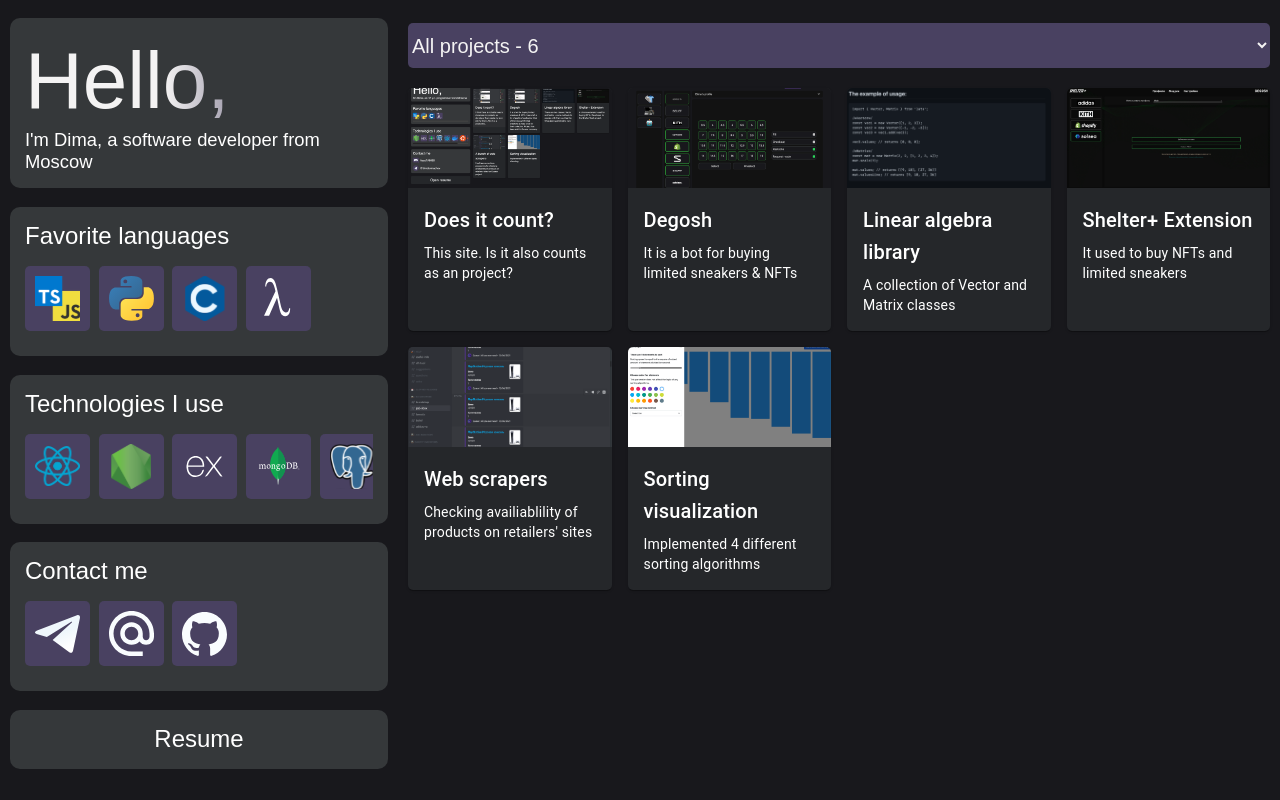
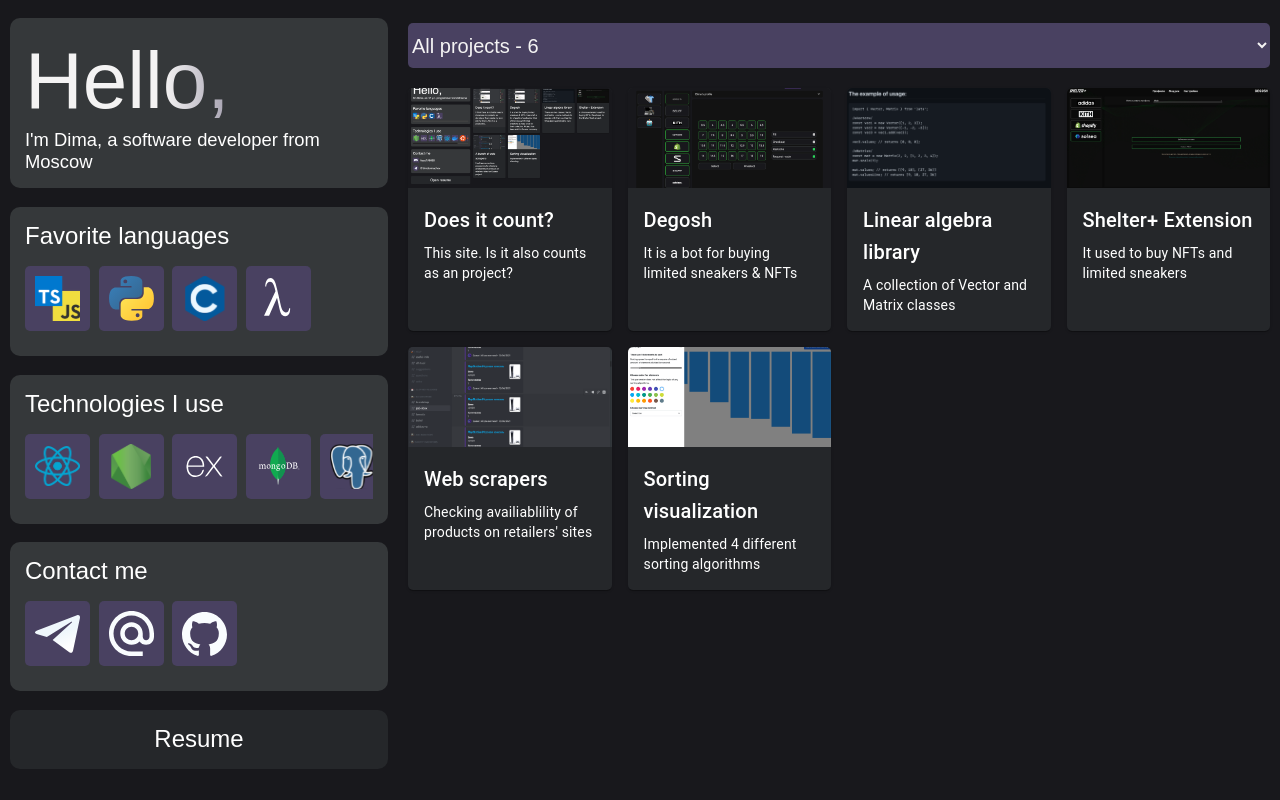
Before and after one commit to dima-tolmachev/portfolio, a React (Create React App) app: page / in a window 1280 px wide. Built offline with nearby package versions, Linux system fonts and the light colour scheme.

Commit message:
code formated

```diff
--- a/src/components/Introduction/Introduction.tsx
+++ b/src/components/Introduction/Introduction.tsx
@@ -33,7 +33,7 @@ const Introduction = () => {
         className="card resumeLink"
         onClick={() => redirect(window, '/resume.pdf')}
       >
-        <label style={{ fontSize: '1.5em', cursor: 'pointer' }}>Resume</label>
+        <label>Resume</label>
       </div>
     </div>
   );
--- a/src/components/Introduction/style.scss
+++ b/src/components/Introduction/style.scss
@@ -38,5 +38,10 @@
 .resumeLink {
   text-align: center;
   cursor: pointer;
-  background-color: #25272a;
+  background-color: #25272a !important;
 }
+
+.resumeLink > label {
+  font-size: 1.5em;
+  cursor: pointer;
+}
```
Also changed, not shown: src/components/ProjectCard/ProjectCard.tsx (indentation only), src/components/ProjectsGrid/ProjectsGrid.tsx (indentation only).
